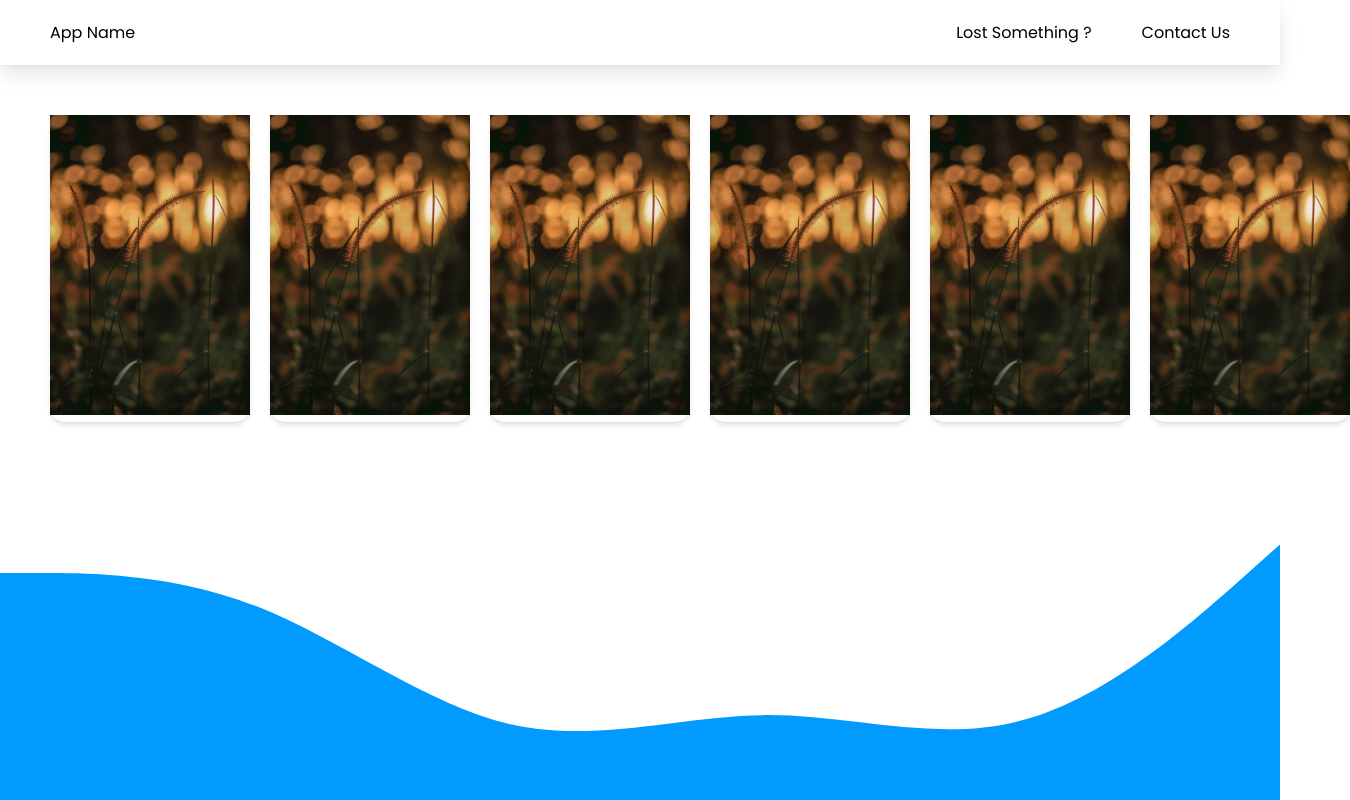
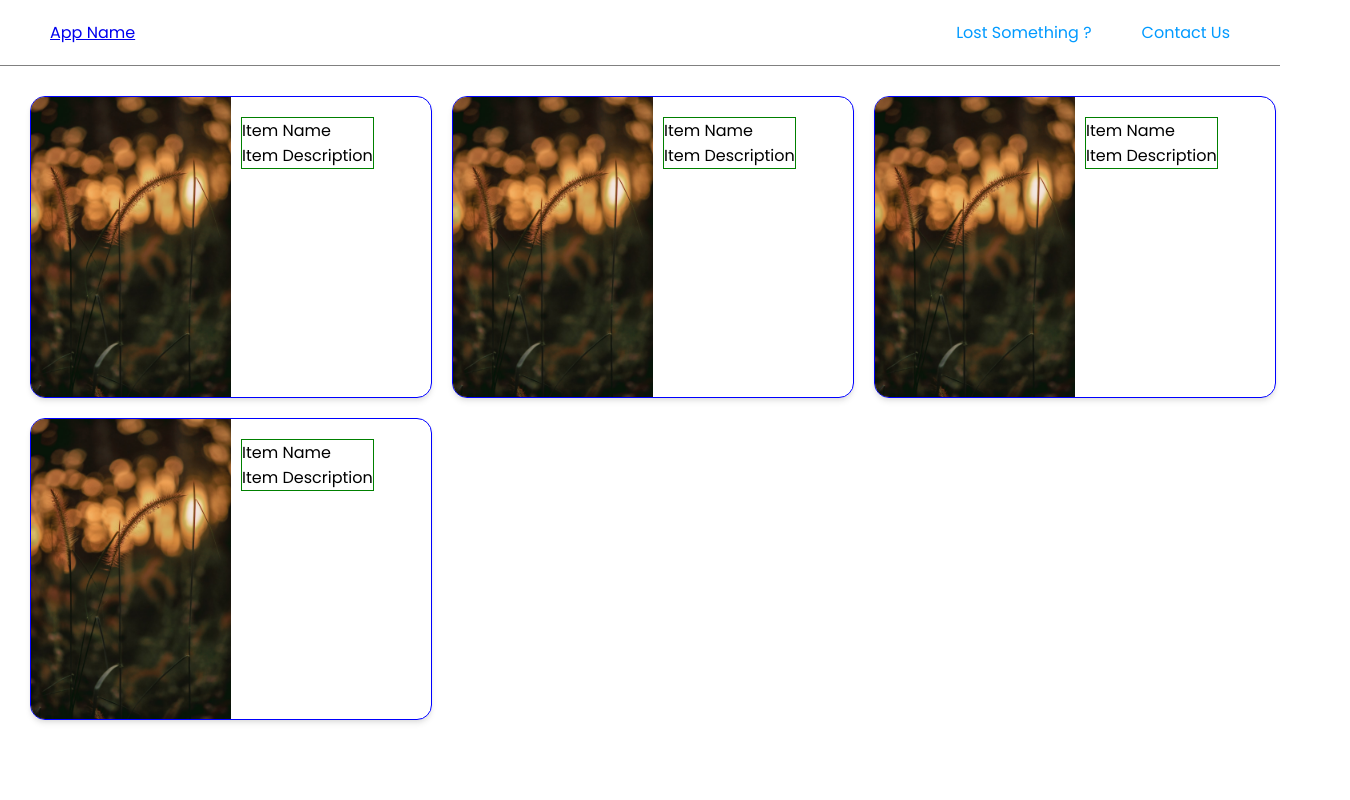
Before and after one commit to Upasana0710/finding_nemo, a React (Create React App) app: page /Lostitems in a window 1280 px wide. Shown: the whole page, 1350 px wide, since content can reach past the window. Built offline with nearby package versions, Linux system fonts and the light colour scheme.

Commit message:
Redefined Components and CSS

```diff
--- a/src/Components/ListLostItems.jsx
+++ /dev/null
@@ -1,18 +0,0 @@
-import React from "react";
-import "../styles/LostItems.css";
-import ListItem from "./LostItem";
-
-const ListLostItems = () => {
-  return (
-    <div className="container">
-      <ListItem />
-      <ListItem />
-      <ListItem />
-      <ListItem />
-      <ListItem />
-      <ListItem />
-    </div>
-  );
-};
-
-export default ListLostItems;
--- a/src/Components/LostCard.jsx
+++ b/src/Components/Lost/Card.jsx
@@ -1,7 +1,6 @@
 import React from "react";
-import "../styles/LostCard.css";
-import upload from "../assets/gallery.png";
-import logo from "../assets/logo.jpg";
+import "../../styles/Lost/Card.css";
+import upload from "../../assets/gallery.png";
 import CloseIcon from "@mui/icons-material/Close";
 
 const LostCard = (props) => {
@@ -17,7 +16,6 @@ const LostCard = (props) => {
         </div>
         <div className="divider"></div>
         <div className="details">
-          <img src={logo} alt="logo" width={100} />
           <form
             className="formSubmit"
             method="POST"
--- /dev/null
+++ b/src/Components/Lost/Item.jsx
@@ -0,0 +1,17 @@
+import React from "react";
+import "../../styles/Lost/Items.css";
+import LostItem from "../../assets/sample-lost.jpeg";
+
+const ListItem = () => {
+  return (
+    <div className="itemContainer">
+      <img src={LostItem} alt="" width={200} />
+      <div className="innerContainer">
+        <div>Item Name</div>
+        <div>Item Description</div>
+      </div>
+    </div>
+  );
+};
+
+export default ListItem;
--- /dev/null
+++ b/src/Components/Lost/ListItem.jsx
@@ -0,0 +1,16 @@
+import React from "react";
+import "../../styles/Lost/Items.css";
+import Item from "./Item";
+
+const ListLostItems = () => {
+  return (
+    <div className="container">
+      <Item />
+      <Item />
+      <Item />
+      <Item />
+    </div>
+  );
+};
+
+export default ListLostItems;
--- a/src/Components/LostNavbar.jsx
+++ b/src/Components/Lost/NavBar.jsx
@@ -1,24 +1,23 @@
 import React from "react";
-import "../styles/LostNavbar.css";
+import "../../styles/Lost/NavBar.css";
+import { Link } from "react-router-dom";
 
 const NavigationBar = (props) => {
   return (
     <div className="navBar">
-      <div
-        onClick={() => (window.location.href = "/")}
-        className="cursor-pointer"
-      >
+      <Link to="/" className="cursor-pointer title">
         {props.data.title}
-      </div>
+      </Link>
       <div>
         <div
-          className="color-blue cursor-pointer"
+          className="color-blue cursor-pointer navItem"
           onClick={() => props.updateItemLost()}
         >
           {props.data.uno}
         </div>
         <div
-          className="color-blue cursor-pointer"
+          className="color-blue cursor-pointer navItem
+        "
           onClick={() =>
             (window.location.href = "mailto:iampriyanshukumar.2003@gmail.com")
           }
--- a/src/Components/LostItem.jsx
+++ /dev/null
@@ -1,13 +0,0 @@
-import React from "react";
-import "../styles/LostItems.css";
-import LostItem from "../assets/sample-lost.jpeg";
-
-const ListItem = () => {
-  return (
-    <div className="itemContainer">
-      <img src={LostItem} alt="" width={200} />
-    </div>
-  );
-};
-
-export default ListItem;
--- a/src/pages/LostPage.jsx
+++ b/src/pages/LostPage.jsx
@@ -1,8 +1,9 @@
 import React, { useState } from "react";
-import "../styles/LostCard.css";
-import LostCard from "../Components/LostCard";
-import LostNavBar from "../Components/LostNavbar";
-import ListLostItems from "../Components/ListLostItems.jsx";
+
+import Card from "../Components/Lost/Card";
+import NavBar from "../Components/Lost/NavBar";
+import ListItem from "../Components/Lost/ListItem";
+import "../styles/Lost/Card.css";
 
 const LostPage = () => {
   const NavData = {
@@ -17,16 +18,10 @@ const LostPage = () => {
 
   return (
     <div className="lostCard">
-      <svg xmlns="http://www.w3.org/2000/svg" viewBox="0 0 1440 320">
-        <path
-          fill="#019aff"
-          fill-opacity="1"
-          d="M0,64L48,64C96,64,192,64,288,101.3C384,139,480,213,576,234.7C672,256,768,224,864,224C960,224,1056,256,1152,229.3C1248,203,1344,117,1392,74.7L1440,32L1440,320L1392,320C1344,320,1248,320,1152,320C1056,320,960,320,864,320C768,320,672,320,576,320C480,320,384,320,288,320C192,320,96,320,48,320L0,320Z"
-        ></path>
-      </svg>
-      <LostNavBar data={NavData} updateItemLost={updateItemLost} />
-      {lostState && <LostCard updateItemLost={updateItemLost} />}
-      <ListLostItems />
+      <NavBar data={NavData} updateItemLost={updateItemLost} />
+      {lostState && <Card updateItemLost={updateItemLost} />}
+      {/* <LostSearch /> */}
+      <ListItem />
     </div>
   );
 };
--- a/src/styles/LostCard.css
+++ b/src/styles/Lost/Card.css
@@ -7,6 +7,8 @@
 
 .lostCard > svg {
   position: absolute;
+  border: 1px solid red;
+  width: 100%;
   bottom: 0;
   z-index: 1;
   transform-origin: bottom;
--- /dev/null
+++ b/src/styles/Lost/Items.css
@@ -0,0 +1,33 @@
+.container {
+  /* border: 1px solid brown; */
+  display: grid;
+  place-items: center;
+  grid-template-columns: repeat(3, 1fr);
+  padding: 20px 20px;
+}
+
+/* .container > div {
+  display: flex;
+  flex-direction: row;
+  flex-wrap: wrap;
+  border: 1px solid brown;
+} */
+
+.itemContainer {
+  overflow: hidden;
+  width: 400px;
+  margin: 10px;
+  border-radius: 15px;
+  border: 1px solid blue;
+  box-shadow: 0 4px 6px -1px rgba(0, 0, 0, 0.1),
+    0 2px 4px -1px rgba(0, 0, 0, 0.06);
+  display: flex;
+  align-items: flex-start;
+  gap: 10px;
+}
+
+.innerContainer {
+  border: 1px solid green;
+  height: 100%;
+  margin-top: 20px;
+}
--- a/src/styles/LostNavbar.css
+++ b/src/styles/Lost/NavBar.css
@@ -3,8 +3,7 @@
   justify-content: space-between;
   align-items: center;
   padding: 20px 50px;
-  box-shadow: 0 10px 20px -1px rgba(0, 0, 0, 0.1),
-    0 2px 4px -1px rgba(0, 0, 0, 0.06);
+  border-bottom: 1px solid gray;
 }
 
 .navBar > div:nth-child(2) {
@@ -20,3 +19,7 @@
 .cursor-pointer {
   cursor: pointer;
 }
+.navItem {
+  cursor: pointer;
+  color: #019aff;
+}
--- a/src/styles/LostItems.css
+++ /dev/null
@@ -1,13 +0,0 @@
-.container {
-  padding: 40px;
-  display: flex;
-  flex-direction: row;
-}
-
-.itemContainer {
-  margin: 10px;
-  border-radius: 15px;
-  border: none;
-  box-shadow: 0 4px 6px -1px rgba(0, 0, 0, 0.1),
-    0 2px 4px -1px rgba(0, 0, 0, 0.06);
-}
```
Also changed, not shown: src/assets/lost-bg.png (added).
